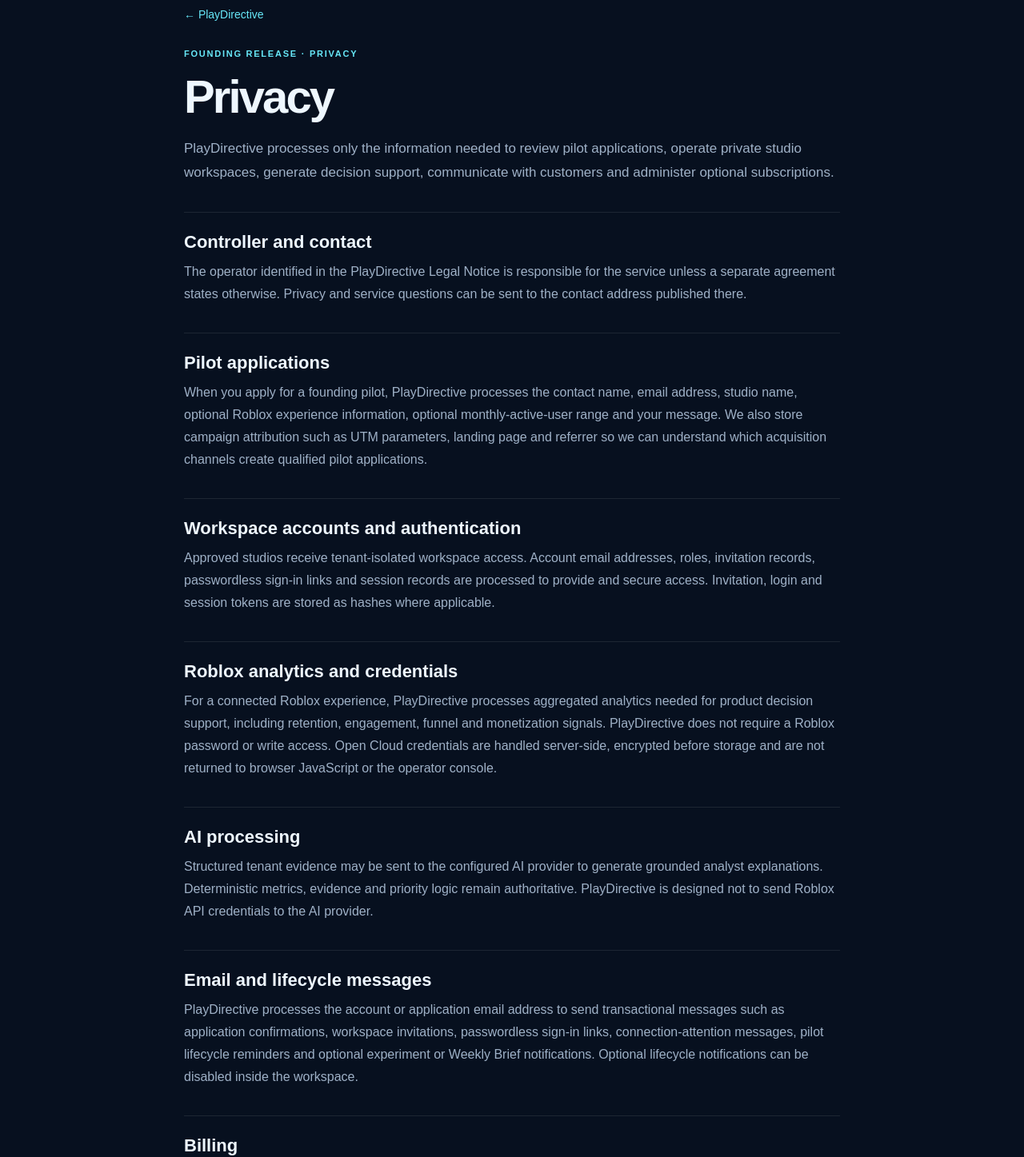
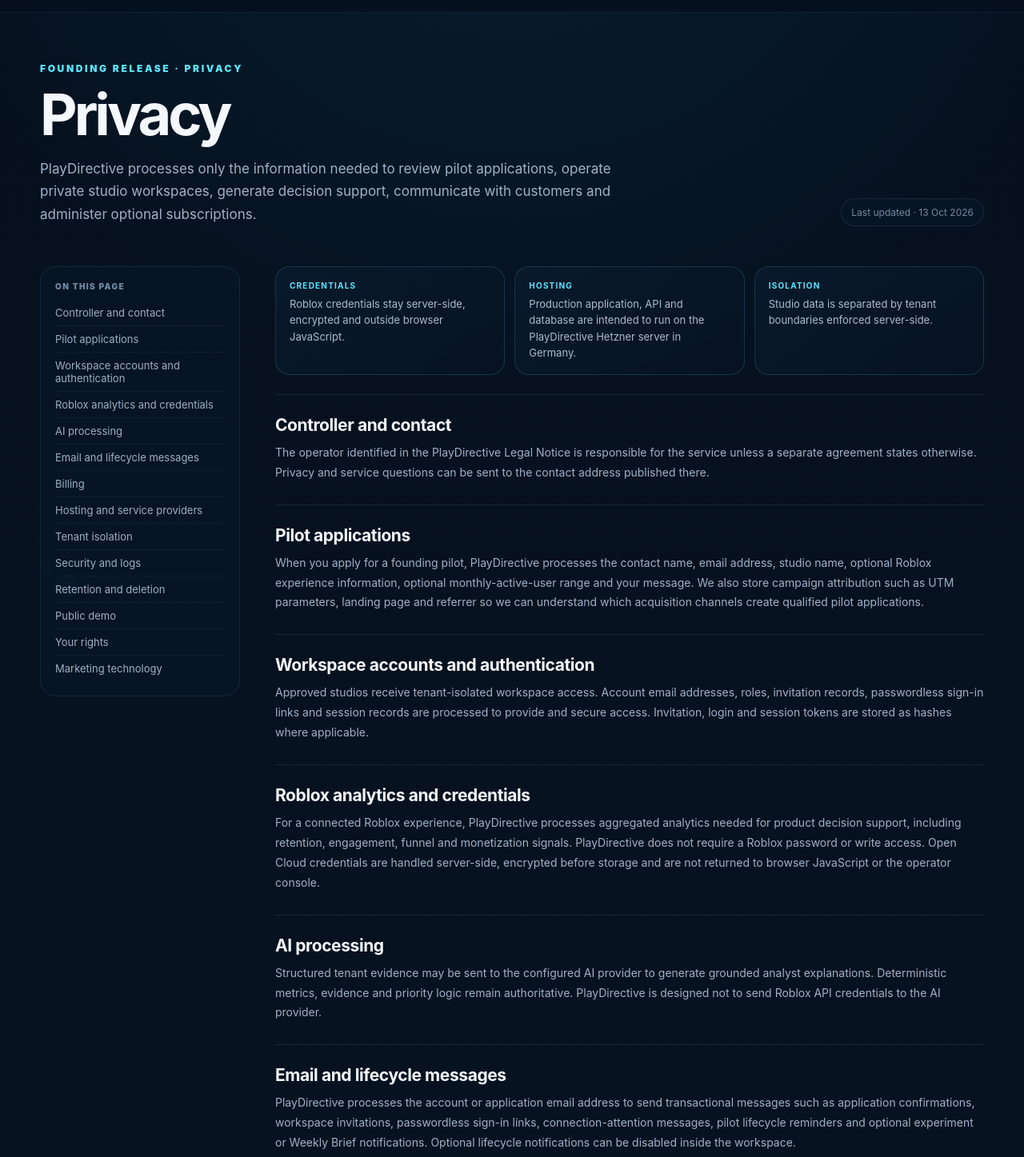
Before and after one commit to danielwauer-maker/roblox-decision-engine, a Next.js app in the folder apps/web/: page /privacy in a window 1280 px wide. Shown: the part 63-1510 px from the top of the page at 80% size. Built offline with nearby package versions, Linux system fonts and the light colour scheme.

Commit message:
Polish PlayDirective privacy page

```diff
--- a/apps/web/app/privacy/page.tsx
+++ b/apps/web/app/privacy/page.tsx
@@ -1,4 +1,5 @@
 import type { Metadata } from "next";
+import { LegalBody, LegalSection, LegalShell } from "../_components/legal-shell";
 
 export const metadata: Metadata = {
   title: "Privacy",
@@ -6,33 +7,37 @@ export const metadata: Metadata = {
 };
 
 const sections = [
-  ["Controller and contact", "The operator identified in the PlayDirective Legal Notice is responsible for the service unless a separate agreement states otherwise. Privacy and service questions can be sent to the contact address published there."],
-  ["Pilot applications", "When you apply for a founding pilot, PlayDirective processes the contact name, email address, studio name, optional Roblox experience information, optional monthly-active-user range and your message. We also store campaign attribution such as UTM parameters, landing page and referrer so we can understand which acquisition channels create qualified pilot applications."],
-  ["Workspace accounts and authentication", "Approved studios receive tenant-isolated workspace access. Account email addresses, roles, invitation records, passwordless sign-in links and session records are processed to provide and secure access. Invitation, login and session tokens are stored as hashes where applicable."],
-  ["Roblox analytics and credentials", "For a connected Roblox experience, PlayDirective processes aggregated analytics needed for product decision support, including retention, engagement, funnel and monetization signals. PlayDirective does not require a Roblox password or write access. Open Cloud credentials are handled server-side, encrypted before storage and are not returned to browser JavaScript or the operator console."],
-  ["AI processing", "Structured tenant evidence may be sent to the configured AI provider to generate grounded analyst explanations. Deterministic metrics, evidence and priority logic remain authoritative. PlayDirective is designed not to send Roblox API credentials to the AI provider."],
-  ["Email and lifecycle messages", "PlayDirective processes the account or application email address to send transactional messages such as application confirmations, workspace invitations, passwordless sign-in links, connection-attention messages, pilot lifecycle reminders and optional experiment or Weekly Brief notifications. Optional lifecycle notifications can be disabled inside the workspace."],
-  ["Billing", "If an authorized workspace owner chooses a paid plan, PlayDirective stores subscription identifiers and status needed to enforce access and plan limits. Payment details are processed through Stripe-hosted checkout and billing surfaces; PlayDirective is not designed to receive raw card numbers."],
-  ["Hosting and service providers", "The production application, API and PostgreSQL database are intended to run on the PlayDirective Hetzner server in Germany. The service also relies on specialist providers for Roblox analytics, AI processing, transactional email and payment processing. Provider-specific processing and international-transfer safeguards must be assessed and maintained as part of the commercial service configuration."],
-  ["Tenant isolation", "Each studio has its own organization, users, sessions, Roblox connections, observations, decision context and pilot state. Tenant boundaries are enforced server-side and tested with cross-tenant isolation scenarios."],
-  ["Security and logs", "PlayDirective uses encrypted credentials, server-side secret boundaries, secure session cookies, request observability, rate limiting and production health checks. Technical logs may contain request metadata needed for security, reliability and troubleshooting but should not intentionally contain Roblox API credentials."],
-  ["Retention and deletion", "Application, workspace, analytics, lifecycle and billing records are retained only as long as needed for the pilot or customer relationship, security, reliability, accounting or other applicable legal obligations. Pilot data should be deleted or anonymized when it is no longer needed, subject to required retention periods."],
-  ["Public demo", "The public PlayDirective demo uses simulated data unless explicitly stated otherwise. Demo metrics are not live customer analytics."],
-  ["Your rights", "Depending on applicable data-protection law, individuals may have rights including access, rectification, deletion, restriction, portability and objection, as well as the right to complain to a competent supervisory authority. Requests can be sent to the contact address in the Legal Notice."],
-  ["Marketing technology", "The founding release is designed to support campaign measurement through server-side UTM/referrer attribution without requiring advertising pixels. If non-essential tracking or remarketing technology is added later, the privacy and consent setup must be updated before activation."],
+  ["controller", "Controller and contact", "The operator identified in the PlayDirective Legal Notice is responsible for the service unless a separate agreement states otherwise. Privacy and service questions can be sent to the contact address published there."],
+  ["applications", "Pilot applications", "When you apply for a founding pilot, PlayDirective processes the contact name, email address, studio name, optional Roblox experience information, optional monthly-active-user range and your message. We also store campaign attribution such as UTM parameters, landing page and referrer so we can understand which acquisition channels create qualified pilot applications."],
+  ["accounts", "Workspace accounts and authentication", "Approved studios receive tenant-isolated workspace access. Account email addresses, roles, invitation records, passwordless sign-in links and session records are processed to provide and secure access. Invitation, login and session tokens are stored as hashes where applicable."],
+  ["roblox", "Roblox analytics and credentials", "For a connected Roblox experience, PlayDirective processes aggregated analytics needed for product decision support, including retention, engagement, funnel and monetization signals. PlayDirective does not require a Roblox password or write access. Open Cloud credentials are handled server-side, encrypted before storage and are not returned to browser JavaScript or the operator console."],
+  ["ai", "AI processing", "Structured tenant evidence may be sent to the configured AI provider to generate grounded analyst explanations. Deterministic metrics, evidence and priority logic remain authoritative. PlayDirective is designed not to send Roblox API credentials to the AI provider."],
+  ["email", "Email and lifecycle messages", "PlayDirective processes the account or application email address to send transactional messages such as application confirmations, workspace invitations, passwordless sign-in links, connection-attention messages, pilot lifecycle reminders and optional experiment or Weekly Brief notifications. Optional lifecycle notifications can be disabled inside the workspace."],
+  ["billing", "Billing", "If an authorized workspace owner chooses a paid plan, PlayDirective stores subscription identifiers and status needed to enforce access and plan limits. Payment details are processed through Stripe-hosted checkout and billing surfaces; PlayDirective is not designed to receive raw card numbers."],
+  ["hosting", "Hosting and service providers", "The production application, API and PostgreSQL database are intended to run on the PlayDirective Hetzner server in Germany. The service also relies on specialist providers for Roblox analytics, AI processing, transactional email and payment processing. Provider-specific processing and international-transfer safeguards must be assessed and maintained as part of the commercial service configuration."],
+  ["isolation", "Tenant isolation", "Each studio has its own organization, users, sessions, Roblox connections, observations, decision context and pilot state. Tenant boundaries are enforced server-side and tested with cross-tenant isolation scenarios."],
+  ["security", "Security and logs", "PlayDirective uses encrypted credentials, server-side secret boundaries, secure session cookies, request observability, rate limiting and production health checks. Technical logs may contain request metadata needed for security, reliability and troubleshooting but should not intentionally contain Roblox API credentials."],
+  ["retention", "Retention and deletion", "Application, workspace, analytics, lifecycle and billing records are retained only as long as needed for the pilot or customer relationship, security, reliability, accounting or other applicable legal obligations. Pilot data should be deleted or anonymized when it is no longer needed, subject to required retention periods."],
+  ["demo", "Public demo", "The public PlayDirective demo uses simulated data unless explicitly stated otherwise. Demo metrics are not live customer analytics."],
+  ["rights", "Your rights", "Depending on applicable data-protection law, individuals may have rights including access, rectification, deletion, restriction, portability and objection, as well as the right to complain to a competent supervisory authority. Requests can be sent to the contact address in the Legal Notice."],
+  ["marketing", "Marketing technology", "The founding release is designed to support campaign measurement through server-side UTM/referrer attribution without requiring advertising pixels. If non-essential tracking or remarketing technology is added later, the privacy and consent setup must be updated before activation."],
 ] as const;
 
 export default function PrivacyPage() {
+  const toc = sections.map(([id, title]) => ({ id, label: title }));
   return (
-    <main style={{ minHeight: "100vh", background: "#07101f", color: "#eef7ff", fontFamily: "Arial, sans-serif" }}>
-      <section style={{ maxWidth: 820, margin: "0 auto", padding: "72px clamp(20px,5vw,24px) 90px" }}>
-        <a href="/" style={{ color: "#67e8f9", textDecoration: "none", fontSize: 14 }}>← PlayDirective</a>
-        <div style={{ marginTop: 34, color: "#67e8f9", fontSize: 11, fontWeight: 800, letterSpacing: ".16em", textTransform: "uppercase" }}>Founding Release · Privacy</div>
-        <h1 style={{ margin: "14px 0 0", fontSize: "clamp(40px,8vw,58px)", letterSpacing: "-.05em" }}>Privacy</h1>
-        <p style={{ color: "#9fb1c7", lineHeight: 1.75, fontSize: 17 }}>PlayDirective processes only the information needed to review pilot applications, operate private studio workspaces, generate decision support, communicate with customers and administer optional subscriptions.</p>
-        {sections.map(([title, copy]) => <section key={title} style={{ marginTop: 34, borderTop: "1px solid rgba(255,255,255,.09)", paddingTop: 24 }}><h2 style={{ margin: 0, fontSize: 22 }}>{title}</h2><p style={{ margin: "10px 0 0", color: "#9fb1c7", lineHeight: 1.75 }}>{copy}</p></section>)}
-        <p style={{ marginTop: 38, color: "#718198", fontSize: 12, lineHeight: 1.6 }}>Last updated: 13 October 2026 · Founding-studio commercial baseline. This notice should be reviewed before materially changing providers, tracking technologies or categories of personal data.</p>
-      </section>
-    </main>
+    <LegalShell eyebrow="Founding release · Privacy" title="Privacy" intro="PlayDirective processes only the information needed to review pilot applications, operate private studio workspaces, generate decision support, communicate with customers and administer optional subscriptions." updated="Last updated · 13 Oct 2026">
+      <LegalBody
+        toc={toc}
+        highlights={[
+          { label: "Credentials", text: "Roblox credentials stay server-side, encrypted and outside browser JavaScript." },
+          { label: "Hosting", text: "Production application, API and database are intended to run on the PlayDirective Hetzner server in Germany." },
+          { label: "Isolation", text: "Studio data is separated by tenant boundaries enforced server-side." },
+        ]}
+      >
+        {sections.map(([id, title, copy]) => <LegalSection id={id} title={title} key={id}>{copy}</LegalSection>)}
+        <div style={{ marginTop: 8, color: "#718198", fontSize: 12, lineHeight: 1.65 }}>Founding-studio commercial baseline. This notice should be reviewed before materially changing providers, tracking technologies or categories of personal data.</div>
+      </LegalBody>
+    </LegalShell>
   );
 }
```
